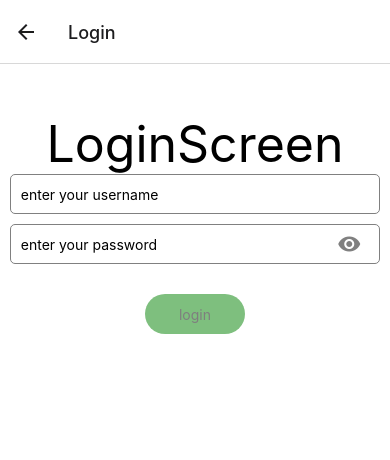
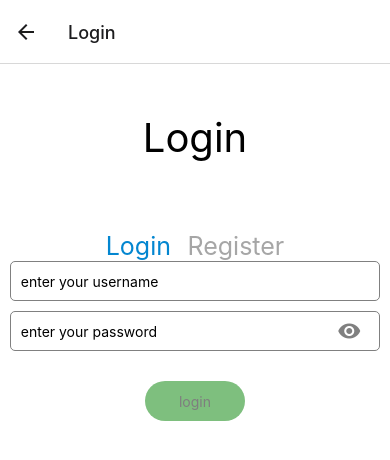
Before and after one commit to MingChen1501/ReactNativeLab, a React Native app: screen /Login in a window 390 px wide. Shown: the top 460 px of the page. Built offline with nearby package versions, Linux system fonts and the light colour scheme.

Commit message:
change design login screen

```diff
--- a/App.js
+++ b/App.js
@@ -1,10 +1,11 @@
-import { StatusBar } from 'expo-status-bar';
-import { StyleSheet, Text, View } from 'react-native';
+
+import { StyleSheet, StatusBar} from 'react-native';
 import { NavigationContainer } from '@react-navigation/native';
 import { createStackNavigator } from '@react-navigation/stack';
 import StudentsScreen  from './StudentsScreen';
 import MainScreen from './MainScreen';
 import LoginScreen from './LoginScreen';
+import { useEffect } from 'react';
 
 const Stack = createStackNavigator();
 
--- a/LoginScreen.js
+++ b/LoginScreen.js
@@ -33,8 +33,35 @@ const LoginScreen = (props) => {
   return (
     <View style={styles.container}>
       <Text style={styles.title}>
-      LoginScreen
+      Login
       </Text>
+      <View style={{
+        marginTop: 70,
+        flexDirection: 'row',
+        width: '50%',
+        justifyContent: 'space-around',
+      }}>
+        <TouchableOpacity>
+          <Text style={{
+            color: "#0386D0",
+            fontSize: "25px",
+            fontStyle: "normal",
+            fontWeight: "400",
+            lineHeight: "normal"
+          }}>
+            Login
+          </Text>
+        </TouchableOpacity>
+        <TouchableOpacity>
+          <Text style={{
+            color: "#A6A6A6",
+            fontSize: "25px",
+            fontStyle: "normal",
+            fontWeight: "400",
+            lineHeight: "normal"
+          }}>Register</Text>
+        </TouchableOpacity>
+      </View>
       <TextInput
         style={styles.inputText}
         placeholder="enter your username"
@@ -89,7 +116,8 @@ export default LoginScreen
 
 const styles = StyleSheet.create({
     container: {
-        flex: 1,
+        flexDirection: "column",
+        flex: 3,
         backgroundColor: "white",
         alignItems: "center"
     },
@@ -106,8 +134,12 @@ const styles = StyleSheet.create({
     },
     title: {
         marginTop: 50,
-        fontSize: 50,
-        color: "black"
+        color: "#000000",
+        textAlign: "center",
+        fontSize: 40,
+        fontStyle: 'normal',
+        fontWeight: '400',
+        lineHeight: 47.2,
     },
     passwordInput: {
       flex: 1,
```
Also changed, not shown: public/images/background-login.png (added).
